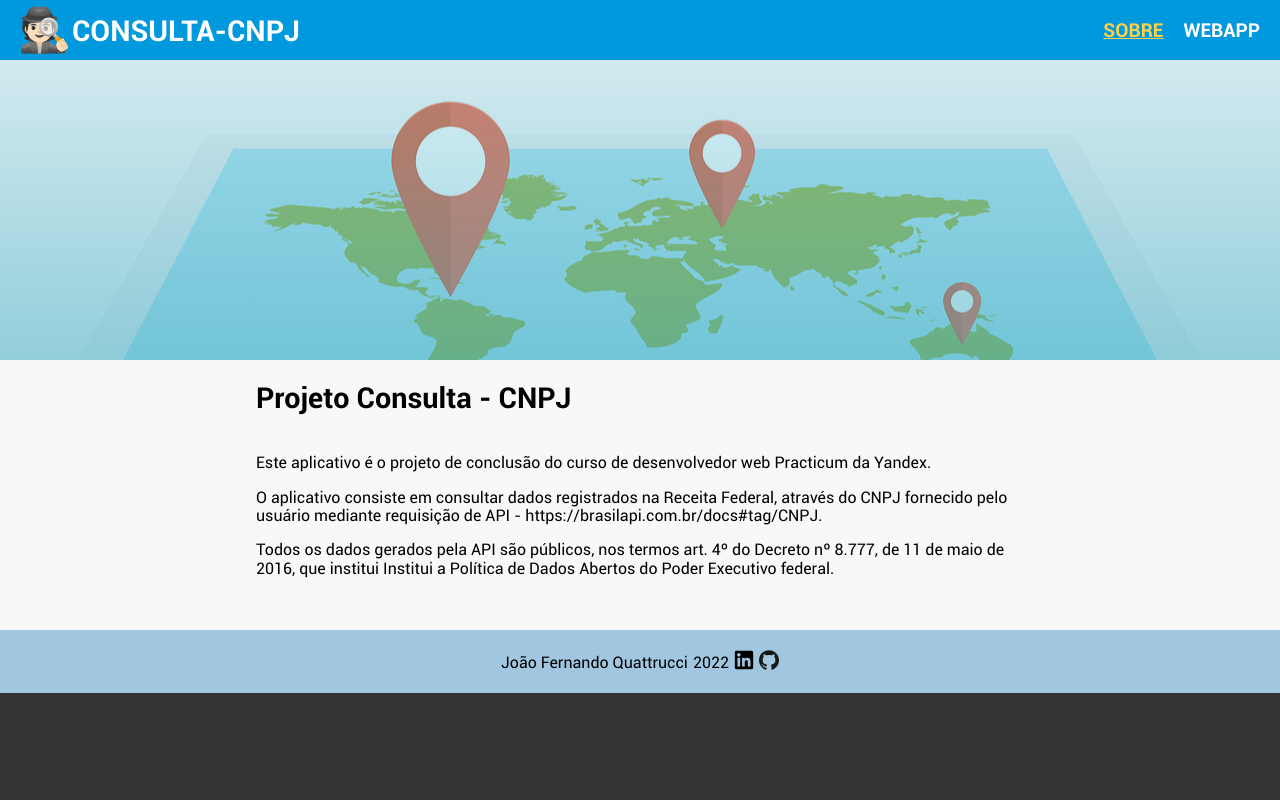
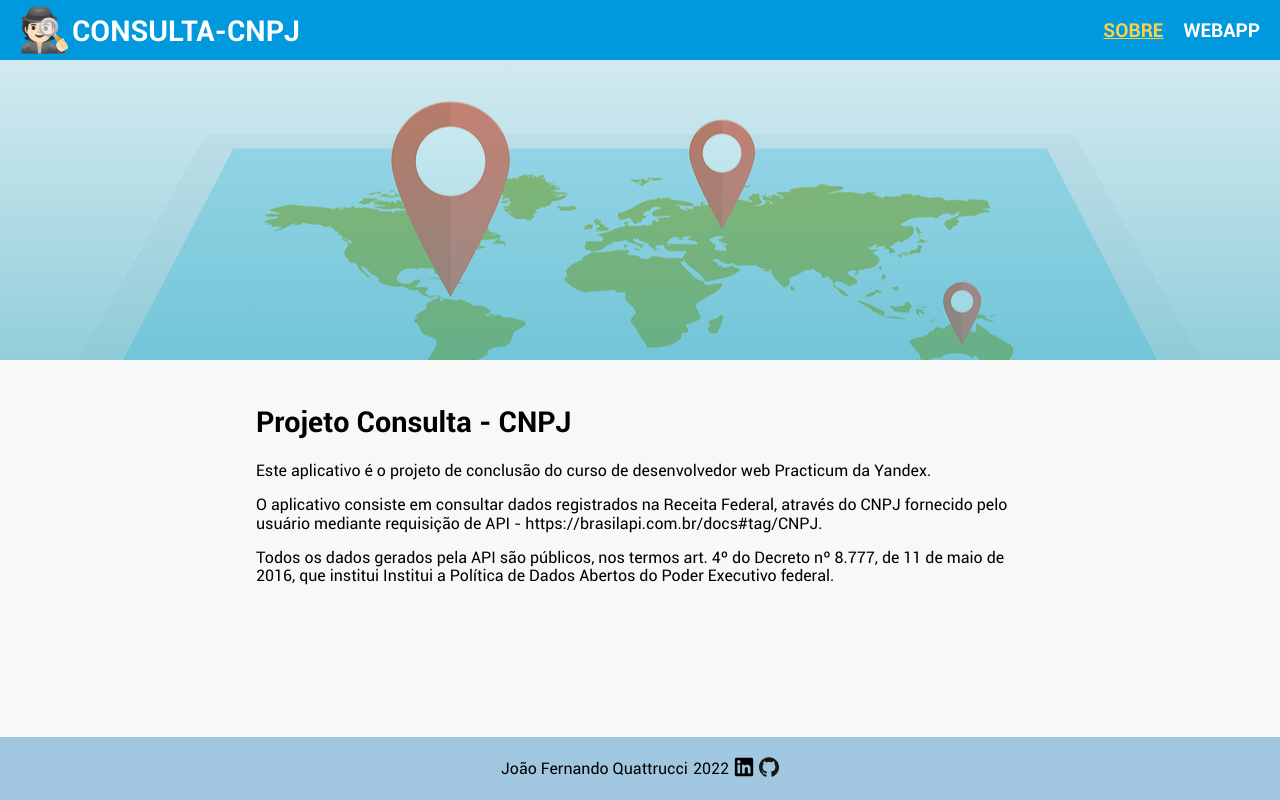
Before and after one commit to joaofq/projeto-cnpj, a React (Create React App) app: page /#/ in a window 1280 px wide. Built offline with nearby package versions, Linux system fonts and the light colour scheme.

Commit message:
Bugfix layout/footer

```diff
--- a/src/components/About/about.css
+++ b/src/components/About/about.css
@@ -1,14 +1,11 @@
 .about {
-  margin-top: 20px;
+  margin: 20px 0 auto;
   align-self: center;
   text-align: left;
   width: 60%;
-  border-radius: 15px 15px;
-  min-height: 240px;
 }
 
 .about__title {
-  margin: 0 0 40px 0;
   font-size: 1.8em;
 }
 
--- a/src/components/App/App.css
+++ b/src/components/App/App.css
@@ -2,15 +2,14 @@
   text-align: center;
   margin: 0;
   background-color: rgb(249, 248, 248);
+  overflow: hidden;
   color: black;
-  display: flex;
-  flex-direction: column;
-  justify-content: flex-start;
 }
 
 .App_console {
   display: flex;
   flex-direction: column;
+  min-height: 100vh;
 }
 
 .divisor {
--- a/src/components/Footer/footer.css
+++ b/src/components/Footer/footer.css
@@ -1,5 +1,4 @@
 .footer {
-  margin-top: 10px;
   padding: 20px;
   background-color: #a1c7e0;
   display: flex;
--- a/src/components/Header/header.css
+++ b/src/components/Header/header.css
@@ -6,7 +6,6 @@
   justify-content: space-between;
   align-items: center;
   flex-wrap: wrap;
-  gap: 10px;
 }
 
 .header__logo {
--- a/src/components/Main/main.css
+++ b/src/components/Main/main.css
@@ -3,7 +3,7 @@
   flex-direction: column;
   justify-content: center;
   align-items: center;
-  min-height: 250px;
+  margin: 20px 0 auto;
 }
 
 .main__form {
```
